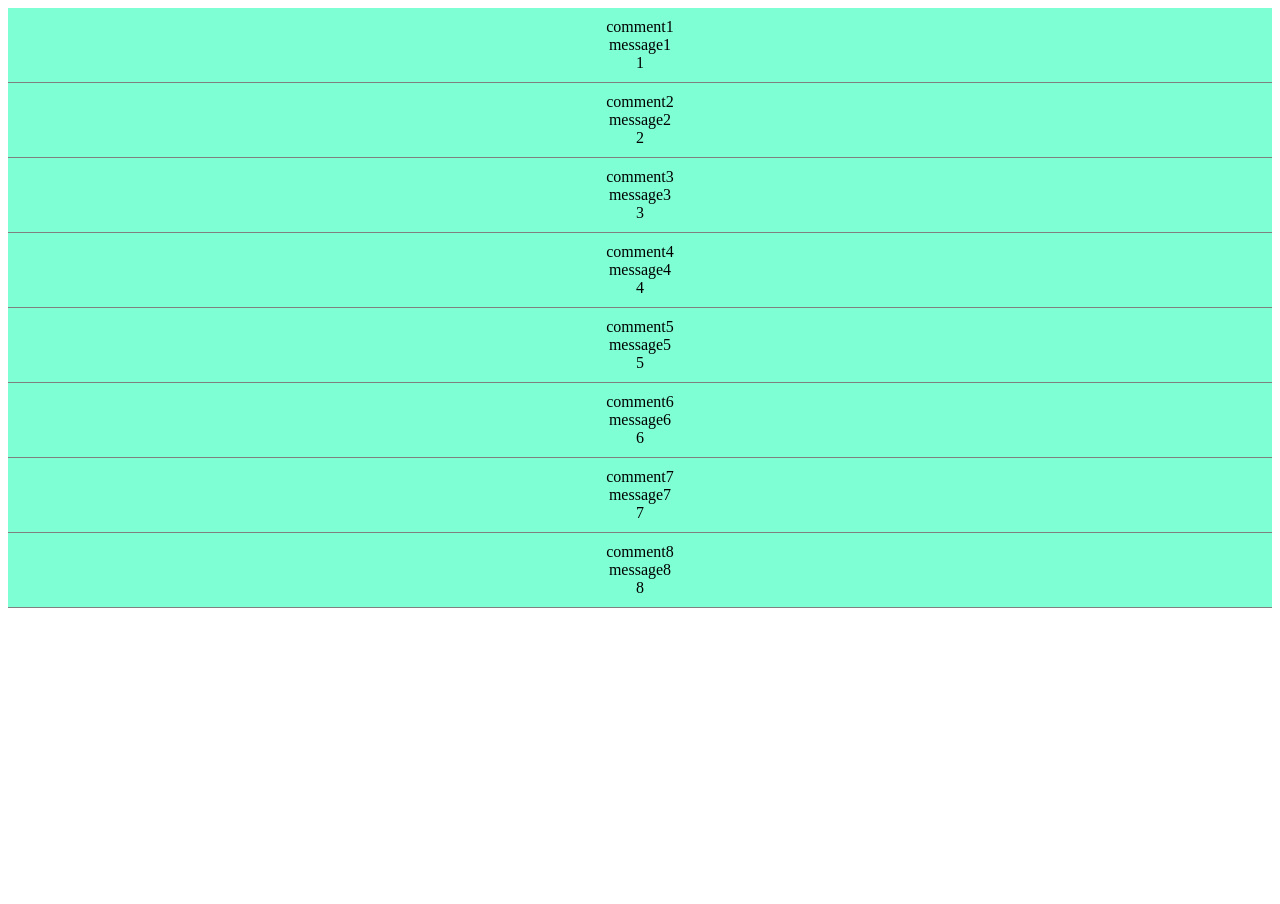
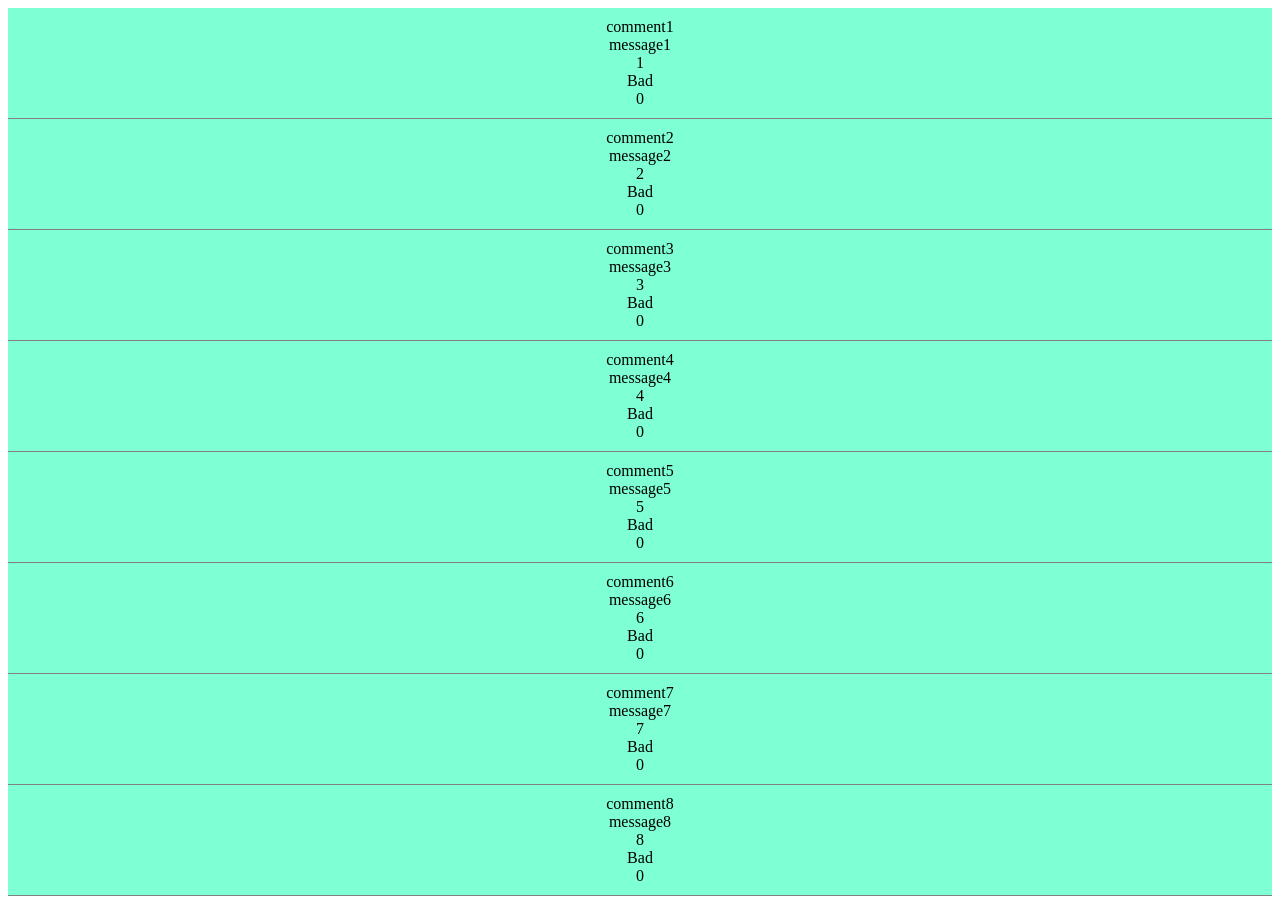
Before and after one commit to nickkies/react-rebase, a React (Create React App) app in the folder doc-practice/: page / in a window 1280 px wide. Before the commit the page ends 800 px from the top, so only its background shows below. Built offline with nearby package versions, Linux system fonts and the light colour scheme.

Commit message:
Profiler, useCallback, useMemo

```diff
--- a/doc-practice/src/components/Memoization/CommentItem.jsx
+++ b/doc-practice/src/components/Memoization/CommentItem.jsx
@@ -1,15 +1,47 @@
-import React, { memo } from 'react';
+import React, { Profiler, memo, useState, useMemo } from 'react';
 import './commentItem.css';
 
-function CommentItem({ title, content, likes }) {
+function CommentItem({ title, content, likes, onClick }) {
+  const [clickCount, setClickCount] = useState(0);
+
+  function onRenderCallback(
+    id, // the "id" prop of the Profiler tree that has just committed
+    phase, // either "mount" (if the tree just mounted) or "update" (if it re-rendered)
+    actualDuration, // time spent rendering the committed update
+    baseDuration, // estimated time to render the entire subtree without memoization
+    startTime, // when React began rendering this update
+    commitTime, // when React committed this update
+    interactions // the Set of interactions belonging to this update
+  ) {
+    // Aggregate or log render timings...
+    console.log(`actualDuration(${title}: ${actualDuration})`);
+  }
+
+  const handleClick = () => {
+    onClick();
+    setClickCount((prev) => prev + 1);
+    alert(`${title} 나 눌림`);
+  };
+
+  const rate = useMemo(() => {
+    console.log('rate check');
+    return likes > 10 ? 'Good' : 'Bad';
+  }, [likes]);
+
   return (
-    <div className='commentItem'>
+    <Profiler id='CommentItem' onRender={onRenderCallback}>
+      <div className='commentItem' onClick={handleClick}>
         <span>{title}</span>
         <br />
         <span>{content}</span>
         <br />
         <span>{likes}</span>
+        <br />
+        <span>{rate}</span>
+        <br />
+        <span>{clickCount}</span>
       </div>
+    </Profiler>
   );
 }
 
--- a/doc-practice/src/components/Memoization/Comments.jsx
+++ b/doc-practice/src/components/Memoization/Comments.jsx
@@ -1,11 +1,15 @@
-import React from 'react';
+import React, { useCallback } from 'react';
 import CommentItem from './CommentItem';
 
 export default function Comments({ commentList }) {
+  const handleClick = useCallback(() => {
+    console.log('눌림');
+  }, []);
+
   return (
     <div>
       {commentList.map((comment) => (
-        <CommentItem key={comment.title} {...comment} />
+        <CommentItem key={comment.title} {...comment} onClick={handleClick} />
       ))}
     </div>
   );
```
Lines whose indentation alone changed are shown as unchanged.
